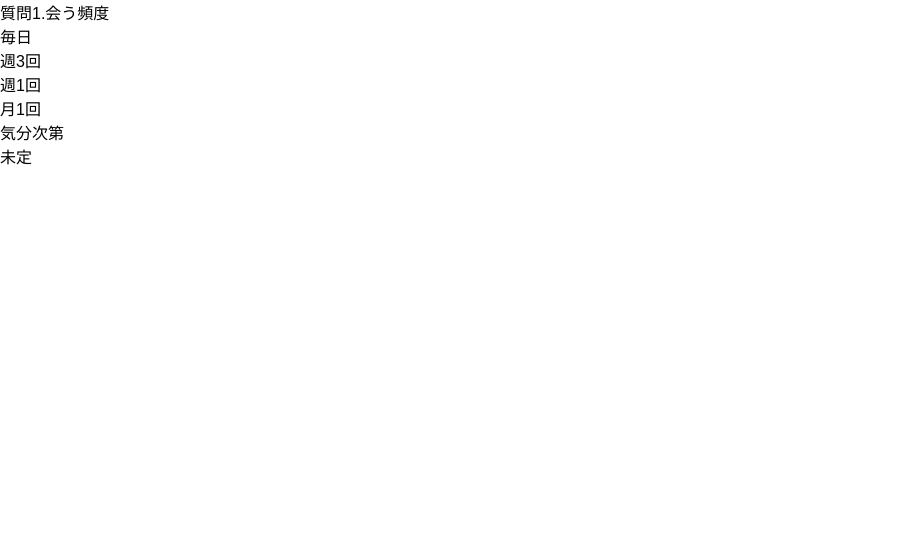
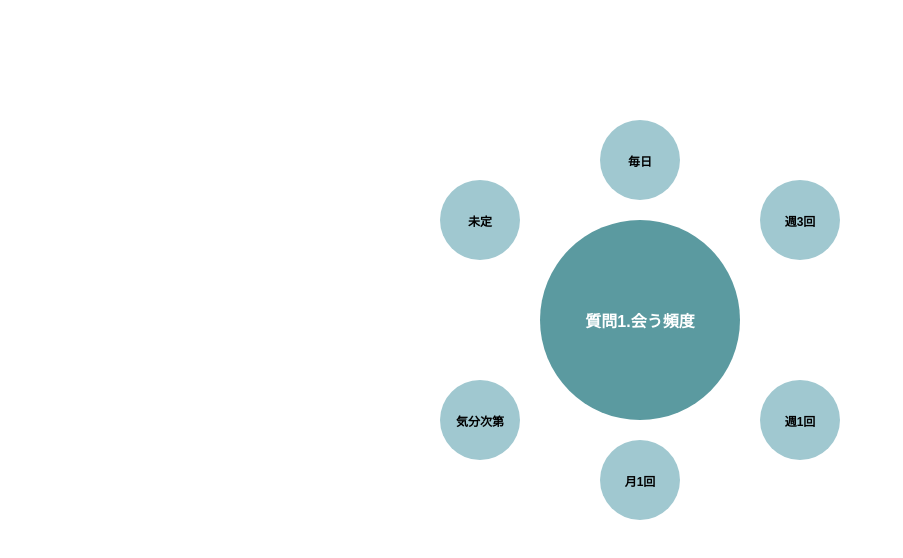
Before and after one commit to Takulogy/love-chat-clean, a React (Vite) app: page / in a window 1280 px wide. Shown: the top 558 px of the page, without its empty margins (0-903 px from the left). Built offline with nearby package versions, Linux system fonts and the light colour scheme.

Commit message:
初期スクリプトと画像フォルダを追加

```diff
--- a/src/LoveCheckForm.css
+++ b/src/LoveCheckForm.css
@@ -1,91 +1,122 @@
-/* 結果画面用のスタイル */
-.result-container {
-    display: flex;
-    flex-direction: column;
-    align-items: center;
-    max-width: 800px;
-    margin: 0 auto;
-    padding: 20px;
-}
-
-.result-header {
-    text-align: center;
-    margin-bottom: 30px;
-}
-
-.result-header h2 {
-    font-size: 2rem;
-    color: #5b9aa0;
-    margin-bottom: 10px;
-}
-
-.result-header p {
-    font-size: 1.2rem;
-    color: #333;
-}
-
-.result-content {
-    display: flex;
-    align-items: center;
-    justify-content: center;
-    gap: 40px;
+.form-container {
+    position: relative;
     width: 100%;
-    margin-bottom: 30px;
-}
-
-.chart-section {
-    flex: 1;
-    max-width: 400px;
-}
-
-.character-section {
-    flex: 0 0 200px;
+    height: 80vh;
     display: flex;
     justify-content: center;
     align-items: center;
+    font-family: Arial, sans-serif;
 }
 
-.character-image {
+.center-circle {
+    position: absolute;
     width: 200px;
     height: 200px;
-    object-fit: cover;
+    background-color: #5b9aa0;
     border-radius: 50%;
-    border: 4px solid #5b9aa0;
-    box-shadow: 0 4px 12px rgba(0, 0, 0, 0.1);
+    display: flex;
+    justify-content: center;
+    align-items: center;
+    color: white;
+    font-weight: bold;
+    font-size: 16px;
+    z-index: 1;
+    text-align: center;
+    padding: 20px;
+    box-sizing: border-box;
+    top: 50%;
+    left: 50%;
+    transform: translate(-50%, -50%);
 }
 
-.result-footer {
-    text-align: center;
+.options-container {
+    position: relative;
+    width: 400px;
+    height: 400px;
 }
 
-.restart-button {
-    padding: 12px 24px;
-    font-size: 16px;
-    background-color: #5b9aa0;
-    color: white;
-    border: none;
-    border-radius: 25px;
+.option-circle {
+    position: absolute;
+    width: 80px;
+    height: 80px;
+    background-color: #a0c8d0;
+    border-radius: 50%;
+    display: flex;
+    justify-content: center;
+    align-items: center;
+    font-weight: bold;
+    color: black;
     cursor: pointer;
-    transition: background-color 0.3s ease;
+    transition: all 0.3s ease;
+    text-align: center;
+    font-size: 12px;
+    padding: 5px;
+    box-sizing: border-box;
 }
 
-.restart-button:hover {
-    background-color: #4a8389;
+.option-circle:hover {
+    background-color: #4a90e2;
+    color: white;
 }
 
-/* レスポンシブ対応 */
-@media (max-width: 768px) {
-    .result-content {
-        flex-direction: column;
-        gap: 20px;
+.option-circle.selected {
+    background-color: #4a90e2;
+    color: white;
+}
+
+.option-circle.gathering {
+    animation: gatherToCenter 1.5s ease-in-out forwards;
+}
+
+
+@keyframes gatherToCenter {
+    0% {
+        opacity: 1;
     }
-
-    .character-section {
-        flex: none;
-    }
-
-    .character-image {
-        width: 150px;
-        height: 150px;
+    100% {
+        top: calc(50% - 40px) !important;
+        left: calc(50% - 40px) !important;
+        right: auto !important;
+        bottom: auto !important;
+        transform: scale(0);
+        opacity: 0;
     }
 }
+
+/* 各選択肢の位置 */
+.option-0 { top: 0; left: 50%; transform: translateX(-50%); }
+.option-1 { top: 25%; right: 0; transform: translateY(-50%); }
+.option-2 { bottom: 25%; right: 0; transform: translateY(50%); }
+.option-3 { bottom: 0; left: 50%; transform: translateX(-50%); }
+.option-4 { bottom: 25%; left: 0; transform: translateY(50%); }
+.option-5 { top: 25%; left: 0; transform: translateY(-50%); }
+
+/* hover・selected 状態のスケーリング */
+.option-0:hover,
+.option-0.selected { transform: translateX(-50%) scale(1.1); }
+
+.option-1:hover,
+.option-1.selected { transform: translateY(-50%) scale(1.1); }
+
+.option-2:hover,
+.option-2.selected { transform: translateY(50%) scale(1.1); }
+
+.option-3:hover,
+.option-3.selected { transform: translateX(-50%) scale(1.1); }
+
+.option-4:hover,
+.option-4.selected { transform: translateY(50%) scale(1.1); }
+
+.option-5:hover,
+.option-5.selected { transform: translateY(-50%) scale(1.1); }
+
+/* フェードイン・アウト演出 */
+.options-container.fade-out {
+    opacity: 0;
+    transition: opacity 0.3s ease;
+}
+
+.options-container.fade-in {
+    opacity: 1;
+    transition: opacity 0.3s ease;
+}
```
